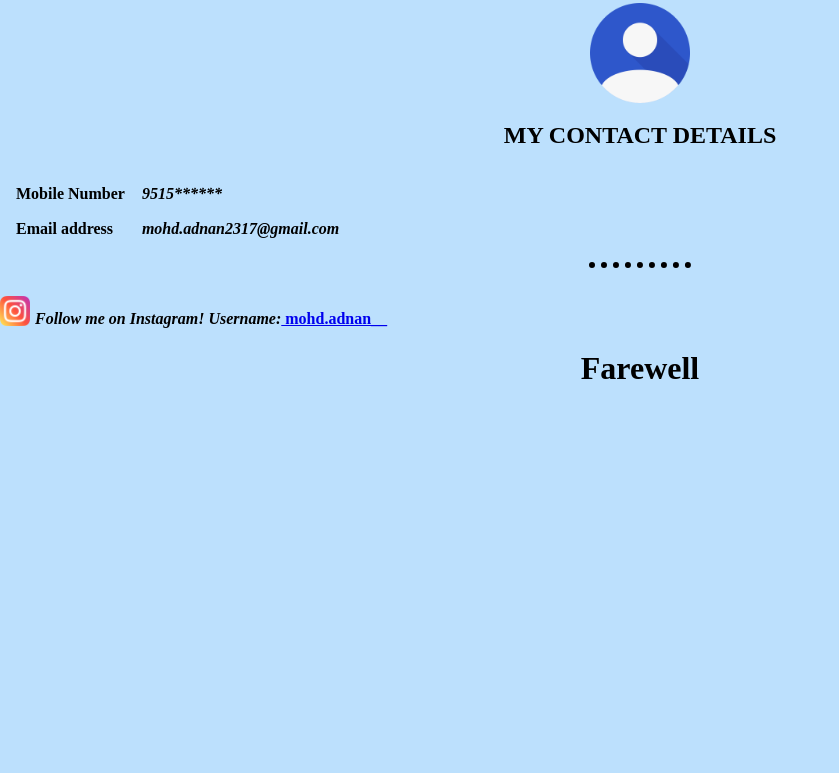
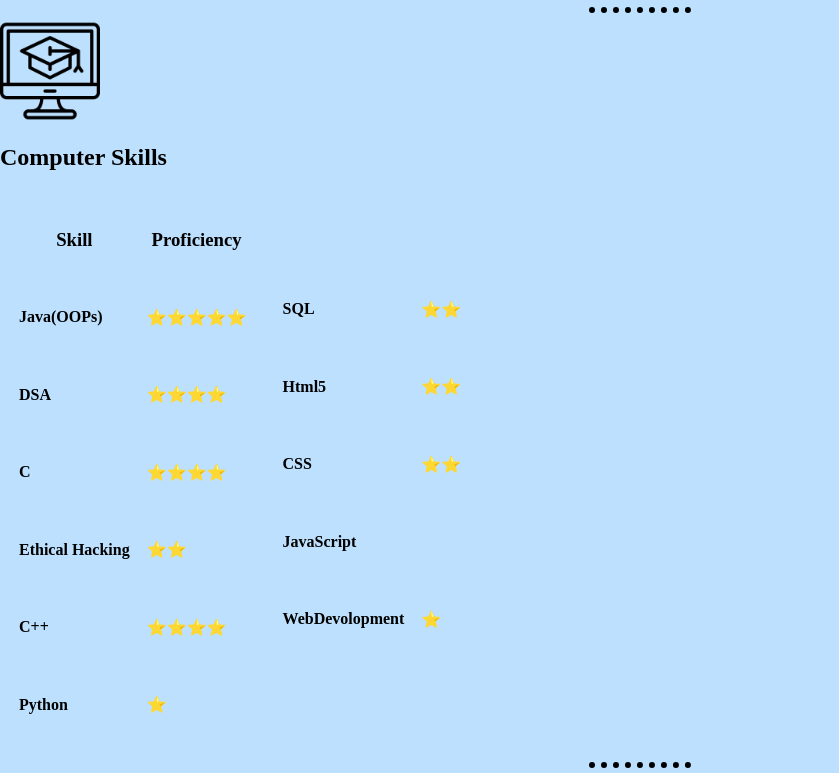
Before and after one commit to Mohammed-Adnan2000/My-bio, a plain HTML site: page index.html in a window 1280 px wide. Shown: the part 1372-2145 px from the top of the page, without its empty margins (0-839 px from the left). Before the commit the page ends 1780 px from the top, so only its background shows below. Drawn offline with Linux system fonts and the light colour scheme; files that its build step writes are made by us from their sources; files whose address does not match are found by name.

Commit message:
Update index.html

```diff
--- a/index.html
+++ b/index.html
@@ -4,14 +4,17 @@
 <head>
   <meta charset="utf-8">
   <title>Mohammed Adnanᴿ</title>
-  <link rel="stylesheet" href="style.css">
+  <link rel="stylesheet" href="css/style.css">
   <link rel="icon" href="https://raw.githubusercontent.com/google/material-design-icons/master/device/2x_web/ic_developer_mode_black_48dp.png">
 </head>
 
 <body>
+  <div class="profile">
+    <img src="CSS\circle-cropped (3).png" alt="profile">
+  </div>
 
     <div class="top-cloud">
-      <img src="cloud1.png" alt="top cloud">
+      <img src="C:\Users\USER\Desktop\web development\CSS-My site\CSS\cloud1.png" alt="top cloud">
 
     </div>
     <div class="name">
@@ -23,11 +26,11 @@
     </div>
 
     <div class="bottom-cloud">
-      <img src="cloud.png" alt="bottom cloud">
+      <img src="C:\Users\USER\Desktop\web development\CSS-My site\CSS\cloud.png" alt="bottom cloud">
     </div>
 
     <div class="mountain">
-      <img src="mountain.png" alt="mountain">
+      <img src="C:\Users\USER\Desktop\web development\CSS-My site\CSS\mountain.png" alt="mountain">
     </div>
     <div class="line1">
       <hr>
@@ -40,7 +43,7 @@
   </div>
 
   <div class="hello">
-    <h1>Hello.</h1>
+    <h1>What's up</h1>
   </div>
   <div class="about">
       <h3>"I'm a student of computer Scince and I love to lie about how much I love coding."</h3>
@@ -51,7 +54,7 @@
 
 
   <div class="Qlogo">
-    <img src="qualLogo.png" alt="Qual-logo"height="100" width="100">
+    <img src="C:\Users\USER\Desktop\web development\CSS-My site\CSS\qualLogo.png" alt="Qual-logo"height="100" width="100">
 
   </div>
   <div class="qual">
@@ -82,10 +85,111 @@
   </h2>
 
 <hr>
+<div class="Sicon">
+  <img src="skill.png" alt="Skill icon" height="100" width="100" >
+</div>
+<div class="skill">
+  <h2>Computer Skills</h2>
+</div>
+<div class="Stable">
+  <table>
+    <tr>
+      <td>
+        <table cellspacing="15">
+          <thead>
+            <th><h3>Skill</h3></th>
+            <th><h3>Proficiency</h3></th>
+          </thead>
+          <tbody>
+            <tr>
+              <td>
+                <h4>Java(OOPs)</h4>
+                <!--list element-->
+              </td>
+              <td>⭐⭐⭐⭐⭐</td>
+            </tr>
+            <tr>
+              <td>
+                <h4>DSA</h4>
+              </td>
+              <td>⭐⭐⭐⭐</td>
+            </tr>
+            <tr>
+              <td>
+                <h4>C</h4>
+              </td>
+              <td>⭐⭐⭐⭐</td>
+            </tr>
+            <tr>
+              <td>
+                <h4>Ethical Hacking</h4>
+              </td>
+              <td>⭐⭐</td>
+            </tr>
+            <tr>
+              <td>
+                <h4>C++</h4>
+              </td>
+              <td>⭐⭐⭐⭐</td>
+            </tr>
+            <tr>
+              <td>
+                <h4>Python</h4>
+              </td>
+              <td>⭐</td>
+            </tr>
+          </tbody>
+        </table>
+      </td>
+      <!--table2-->
+      <td>
+        <table cellspacing="15">
+          <tbody>
+            <tr>
+              <td>
+                <h4>SQL</h4>
+              </td>
+              <td>⭐⭐</td>
+            </tr>
+            <tr>
+              <td>
+                <h4>Html5</h4>
+              </td>
+              <td>⭐⭐</td>
+            </tr>
+            <tr>
+              <td>
+                <h4>CSS</h4>
+              </td>
+              <td>⭐⭐</td>
+            </tr>
+            <tr>
+              <td>
+                <h4>JavaScript</h4>
+              </td>
+              <td></td>
+            </tr>
+            <tr>
+              <td>
+                <h4>WebDevolopment</h4>
+              </td>
+              <td>⭐</td>
+            </tr>
+            <tr>
+              <td></td>
+              <td></td>
+            </tr>
+          </tbody>
+        </table>
+    </tr>
+  </table>
+  <hr>
+</div>
+
 
 </div>
     <div class="CLogo">
-      <img src="contactLogo.png" alt="Cont-logo"height="100" width="100">
+      <img src="C:\Users\USER\Desktop\web development\CSS-My site\CSS\contactLogo.png" alt="Cont-logo"height="100" width="100">
     </div>
     <div class="contact">
       <h2>MY CONTACT DETAILS</h2>
@@ -108,7 +212,7 @@
   <hr>
 </div>
   <div class="instaLogo">
-    <img src="insta-logo.png" alt="insta-logo"height="30" width="30">
+    <img src="C:\Users\USER\Desktop\web development\CSS-My site\CSS\insta-logo.png" alt="insta-logo"height="30" width="30">
   </div>
   <div class="instalink">
     <strong><i>Follow me on Instagram! Username:</i><a href="#https://www.instagram.com/mohd.adnan__?r=nametag"> mohd.adnan__</a> </strong>
```
